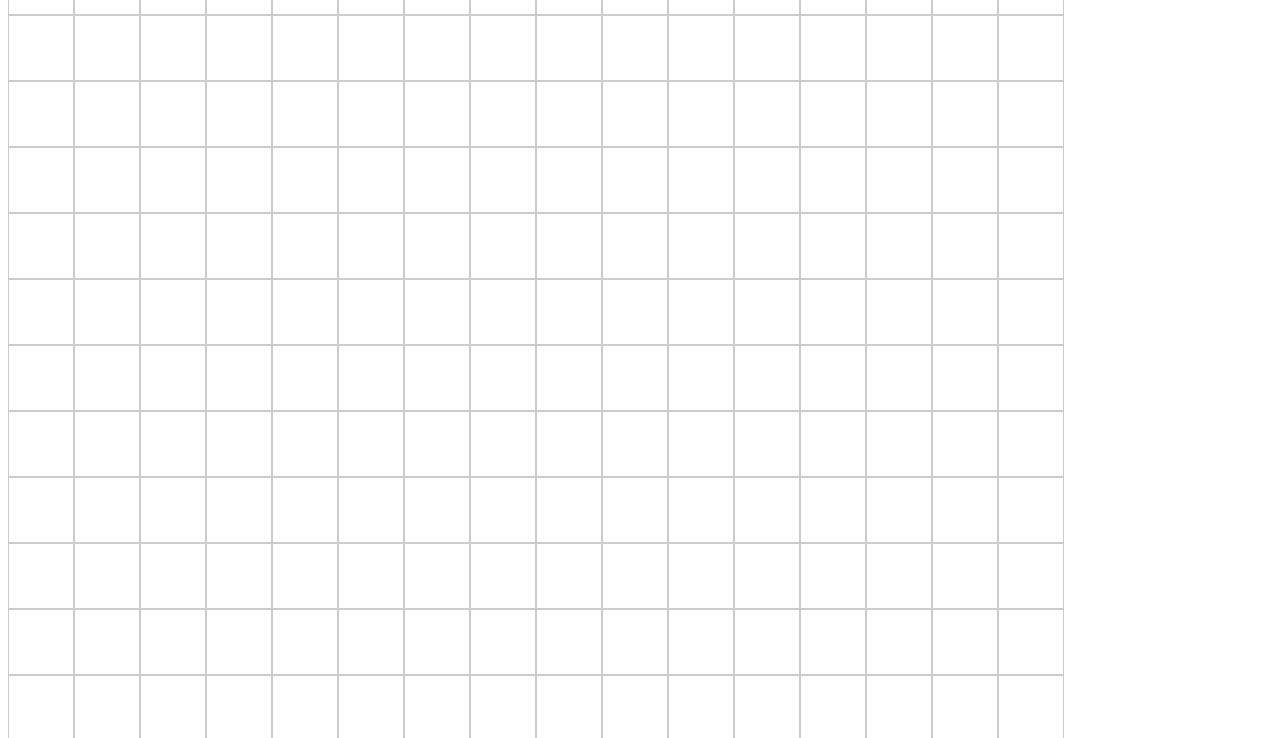
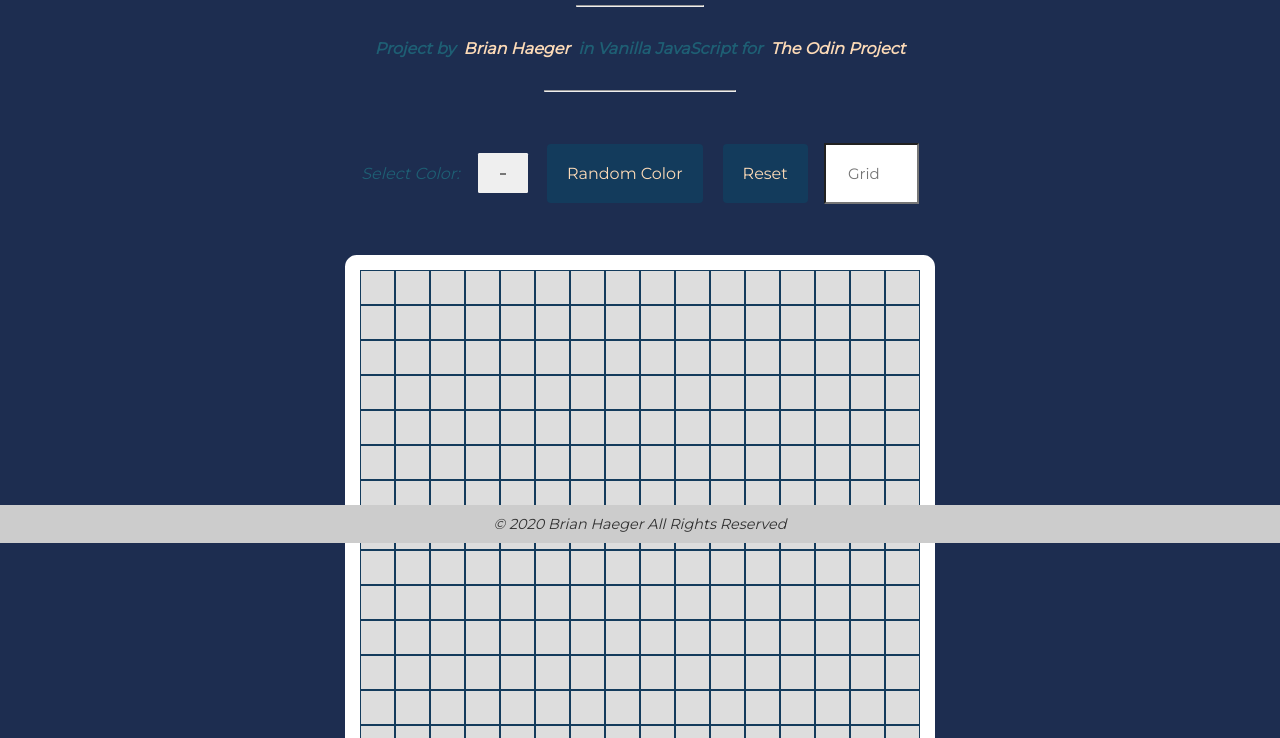
Before and after one commit to bhaegs/etch_a_sketch, a plain HTML site: page index.html in a window 1280 px wide. Shown: the part 257-995 px from the top of the page. Drawn offline with Linux system fonts and the light colour scheme.

Commit message:
Redesigned and fixed major bugs

```diff
--- a/index.html
+++ b/index.html
@@ -5,9 +5,41 @@
     <meta name="viewport" content="width=device-width, initial-scale=1.0">
     <title>Etch-a-Sketch</title>
     <link rel="stylesheet" href="styles.css">
+    <link rel="stylesheet" href="https://fonts.googleapis.com/css?family=Montserrat">
     <script src="main.js" async></script>
 </head>
 <body>
+    <div>
+        <div class="heading">
+            <h1>Etch-a-sketch</h1>
+        </div>
+        <div>
+            <hr width="10%">
+            <br>
+        </div>
+        <div class="subHeading">
+            <p>Project by &nbsp;<strong><a href="https://github.com/bhaegs"><span>Brian Haeger</span></a></strong> &nbsp;in&nbsp;<strong>Vanilla JavaScript for &nbsp;<a href="https://www.theodinproject.com/lessons/etch-a-sketch-project">The Odin Project</a></span></a></strong></p>
+        </div>
+        <div>
+            <br>
+            <hr width="15%">
+        </div>
+    </div>
+
+    <div id="buttonContainer">
+        <label for="">Select Color: &nbsp;</label>
+        <input id="inputColorChange" value="#000000" type="color">
+        <button id="randomColor">Random Color</button>
+        <button id="clearGrid">Reset</button>
+        <input id="resizeGrid" type="number" placeholder="Grid" max="100" min="1" required>
+    </div>
+
+
     <div id="container"></div>
+
+
+    <div id="footer">
+        <p id="copyright" class="noselect">© 2020 Brian Haeger All Rights Reserved</p>
+    </div>
 </body>
 </html>
--- a/main.js
+++ b/main.js
@@ -1,12 +1,56 @@
 const container = document.getElementById("container");
 
-function makeRows(rows, cols) {
-    container.style.setProperty('--grid-rows', rows);
-    container.style.setProperty('--grid-cols', cols);
+let defaultColor = '#fcdab7';
+let defaultGidSize = 16;
+
+let inputColorChange = document.getElementById('inputColorChange');
+inputColorChange.addEventListener('input', (e) => {
+    defaultColor = e.target.value;
+});
+
+function removeGrid() {
+    document.getElementById('container').innerHTML = '';
+}
+
+let clearGrid = document.getElementById('clearGrid');
+clearGrid.addEventListener('click', (e) => {
+    location.reload();
+});
+
+let resizeGrid = document.getElementById('resizeGrid');
+resizeGrid.addEventListener('input', (e) => {
+    removeGrid();
+    defaultGrideSize = e.target.value;
+    makeGrid(defaultGrideSize, defaultGrideSize);
+});
+
+function getRandomColor () {
+    let letters = '0123456789ABCDEF';
+    let color = '#';
+    for (let i = 0; i < 6; i++) {
+        color += letters[Math.floor(Math.random() * 16)];
+    }
+    return color;
+};
+
+let randomColorBtn = document.getElementById('randomColor');
+
+randomColorBtn.addEventListener('click', (e) => {
+    defaultColor = getRandomColor();
+    inputColorChange.value = defaultColor;
+});
+
+function makeGrid(rows, cols) {
+    container.style.gridTemplateColumns = `repeat(${cols}, 1fr)`;
+    container.style.gridTemplateRows = `repeat(${rows}, 1fr)`;
+
     for (c = 0; c < (rows * cols); c++) {
-        let cell = document.createElement("div");
-        container.appendChild(cell).className = "grid-item";
+        let createDiv = document.createElement('div');
+        createDiv.addEventListener("mousemove", (e) => {
+            e.target.style.backgroundColor = defaultColor;
+        });
+        container.appendChild(createDiv).className = "grid-item";
     };
 };
 
-makeRows(16, 16);
+makeGrid(defaultGidSize, defaultGidSize)
--- a/styles.css
+++ b/styles.css
@@ -1,22 +1,166 @@
 :root {
-    --grid-cols: 1;
-    --grid-rows: 1;
+    --bg-color: #1d2d50;
+    --sub-color: #133b5c;
+    --loc-color: #1e5f74;
+    --eq-color: #fcdab7;
+    --accent-color: #ffffff;
+}
+
+body {
+    background-color: var(--bg-color);
+    font-family: Montserrat;
+    color: var(--loc-color);
+    font-style: italic;
+}
+
+.heading {
+    font-size: 3em;
+    font-weight: bolder;
+    font-style: italic;
+    color: var(--eq-color);
+    display: flex;
+    justify-content: center;
+    align-items: center;
+}
+
+.subHeading {
+    font-size: 1em;
+    font-weight: bolder;
+    font-style: italic;
+    color: var(--loc-color);
+    display: flex;
+    justify-content: center;
+    align-items: center;
+}
+
+a {
+    color: var(--eq-color);
+    text-decoration: none;
+}
+
+br {
+    display: block;
+    content: "";
+    margin-top: 1em;
+}
+
+#buttonContainer {
+    display: flex;
+    justify-content: center;
+    align-items: center;
+    margin: 3em 0 3em 0;
 }
 
 #container {
-    height: 100px;
-    width: 100px;
+    background-color: #ddd;
     display: grid;
-    grid-template-rows: repeat(var(--grid-rows), 1fr);
-    grid-template-columns: repeat(var(--grid-cols), 1fr);
+    margin: auto;
+    border: 15px solid var(--accent-color);
+    border-radius: 2%;
+    width: 560px;
+    height: 560px;
+    text-align: center;
+    padding: 0px;
+    margin: 2em auto;
 }
 
 .grid-item {
-    padding: 2em;
-    border: 0.002px solid #ccc;
-    text-align: center;
+    padding: 1em;
+    border: 1px solid var(--sub-color);
+    display: grid;
+    padding: 0px;
+    margin: 0px;
 }
 
-.grid-item:hover {
-    background-color: aqua;
+button,
+input,
+optgroup,
+select,
+textarea {
+  font-family: inherit; /* 1 */
+  font-size: 100%; /* 1 */
+  line-height: 1.15; /* 1 */
+  margin: 0; /* 2 */
 }
+
+button,
+input { /* 1 */
+  overflow: visible;
+}
+
+button,
+select { /* 1 */
+  text-transform: none;
+}
+
+button,
+[type="button"],
+[type="reset"],
+[type="submit"] {
+  -webkit-appearance: button;
+}
+
+button {
+    border: 0;
+    border-radius: 0.25rem;
+    background: var(--sub-color);
+    color: var(--eq-color);
+    font-family: Montserrat, sans-serif;
+    font-size: 1rem;
+    line-height: 1.2;
+    white-space: nowrap;
+    text-decoration: none;
+    padding: 20px;
+    margin: 0.25rem;
+    cursor: pointer;
+}
+
+#resizeGrid {
+    background-color: var(--accent-color);
+    padding: 20px;
+    text-align: center;
+    font-size: 15px;
+}
+
+#inputColorChange {
+    margin: 0 15px 0 10px;
+    padding: 20px;
+    border: none;
+    border-radius: 3%;
+}
+
+button:hover,
+button:focus {
+    background: var(--loc-color);
+}
+
+button:focus {
+    outline: 1px solid #fff;
+    outline-offset: -4px;
+}
+
+button:active {
+    transform: scale(0.99);
+}
+
+#clearGrid {
+    padding: 20px;
+    margin: 0 1em 0 1em;
+}
+
+#footer {
+    position: fixed;
+    left: 0;
+    bottom: 0;
+    width: 100%;
+    color: var(--font-color);
+    text-align: center;
+    background-color: #ccc;
+}
+ #copyright {
+    display: block;
+    text-align: center;
+    font-size: 0.9rem;
+    color: #313131;
+    margin: 10px 15px 10px 15px;
+ }
```
